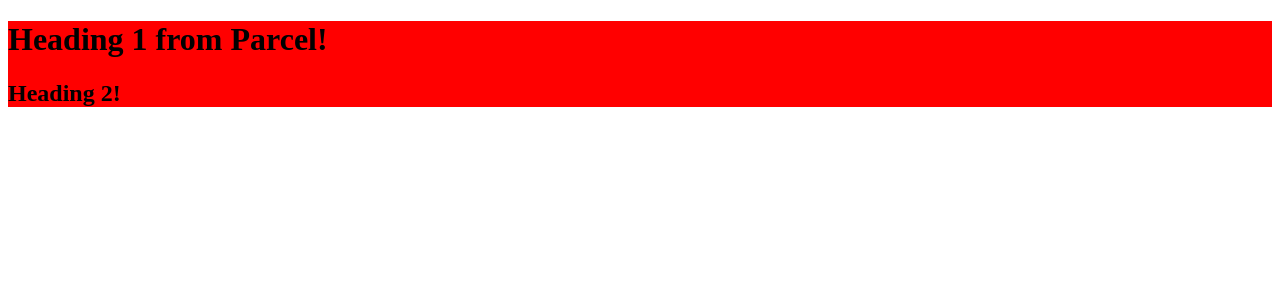
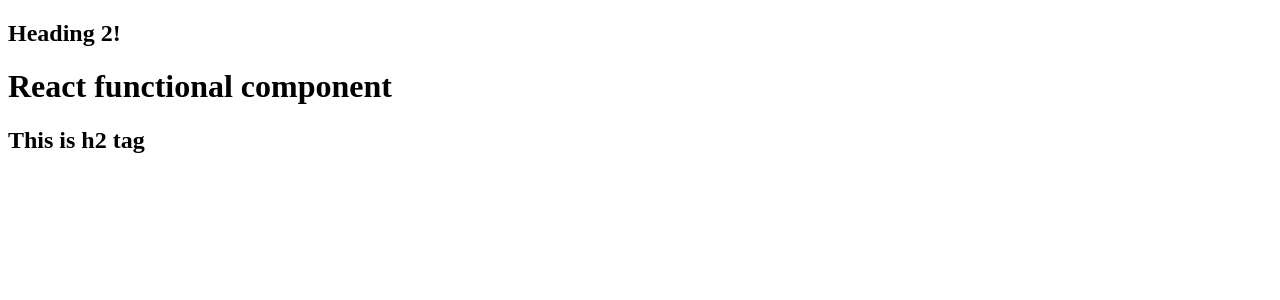
Before and after one commit to aravind-ganta/Hello-React, a React (Vite) app: page / in a window 1280 px wide. Shown: the top 300 px of the page. Built offline with nearby package versions, Linux system fonts and the light colour scheme.

Commit message:
Laying the Foundation

```diff
--- a/App.js
+++ b/App.js
@@ -1,38 +1,33 @@
-/**
- * HMR- Hot Module Replacement
- * File Watcher Algorithm - C++
- * BUNDLING
- * MINIFY
- * Cleaning our code
- * Dev and Production build
- * Super Fast build algorithm
- * Image Optimization
- * Caching while development
- * Compression
- * Compatible with older version of browser
- * HTTPS on dev
- * port number
- * Consistent Hashing Algorithm
- * Zero Config
- *
- * Transitive Dependencies
- */
-
 import React from "react";
 import ReactDOM from "react-dom/client";
+
+// React Element is a javascript object
+// React.createElement => Object => HTML(DOM)
 const heading1 = React.createElement(
   "h1",
-  { id: "title" },
+  { id: "title", key: "h1" },
   "Heading 1 from Parcel!"
 );
-const heading2 = React.createElement("h2", { id: "title" }, "Heading 2!");
-const container = React.createElement("div", { id: "container" }, [
-  heading1,
-  heading2,
-]);
-console.log(container); // react element is a javascript object
+
+// JSX => React.createElement => Object => HTML(DOM)
+const title = <h2 key="h2">Heading 2!</h2>;
+
+// React Component
+// Functional - NEW
+// Class Based Component - OLD
+
+const HeaderComponent = () => {
+  return (
+    <div>
+      {title}
+      <h1>React functional component</h1>
+      <h2>This is h2 tag</h2>
+    </div>
+  );
+};
+
 const root = ReactDOM.createRoot(document.getElementById("root"));
 
 // pass react element inside the root
 // override everything inside root element and replace
-root.render(container);
+root.render(<HeaderComponent />);
--- a/package.json
+++ b/package.json
@@ -3,11 +3,15 @@
   "version": "1.0.0",
   "description": "this is demo project",
   "scripts": {
+    "start": "parcel index.html",
+    "build": "parcel build index.html",
     "test": "jest"
   },
   "author": "Aravind Ganta",
   "license": "ISC",
   "devDependencies": {
+    "@babel/core": "^7.25.2",
+    "babel-plugin-transform-remove-console": "^6.9.4",
     "parcel": "^2.12.0",
     "process": "^0.11.10"
   },
@@ -15,7 +19,7 @@
     "react": "^18.3.1",
     "react-dom": "^18.3.1"
   },
-  "browsersList":[
+  "browsersList": [
     "last 2 versions"
   ]
 }
```
Also changed, not shown: .babelrc (added), 2 other files (tests, documents, lock files or other folders).
